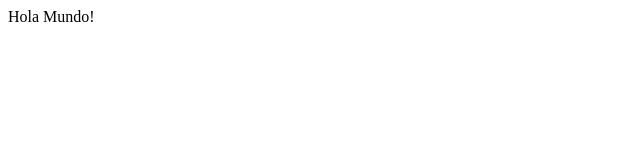
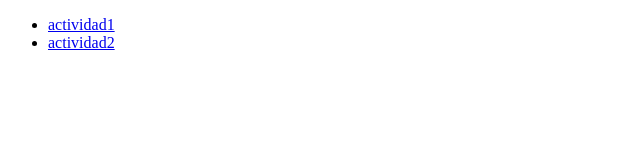
Before and after one commit to shiv24078/lenguas2, a plain HTML site: page index.html in a window 1280 px wide. Shown: the whole page, without its empty margins (0-640 px from the left). Drawn offline with Linux system fonts and the light colour scheme.

Commit message:
mi tercero commit

```diff
--- a/index.html
+++ b/index.html
@@ -4,6 +4,9 @@
     <title>Document</title>
 </head>
 <body>
-    Hola Mundo!
+   <ul>
+    <li><a href="actividad1/">actividad1 </a></li>
+    <li><a href="actividad2.html">actividad2</a></li>
+   </ul>
 </body>
 </html>
```
Also changed, not shown: 1 other file.
